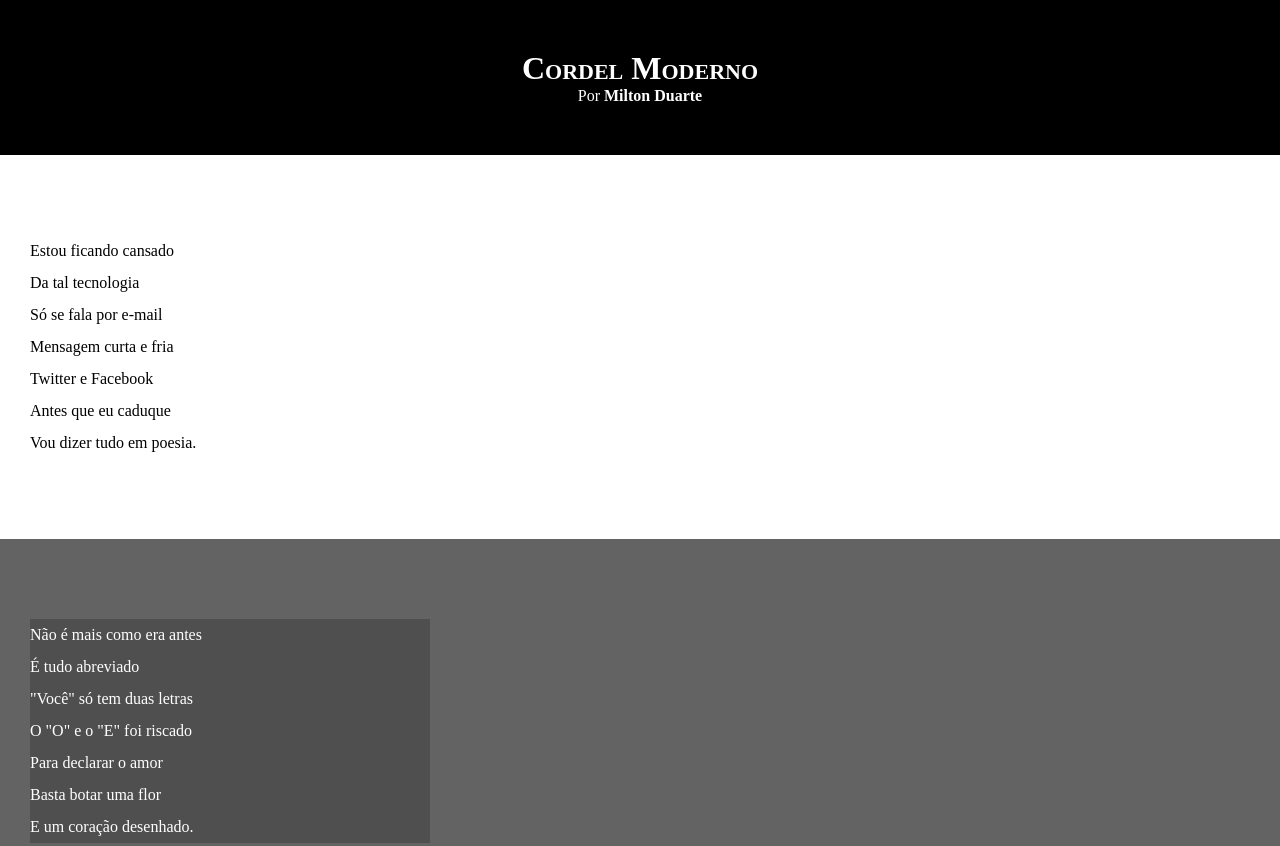
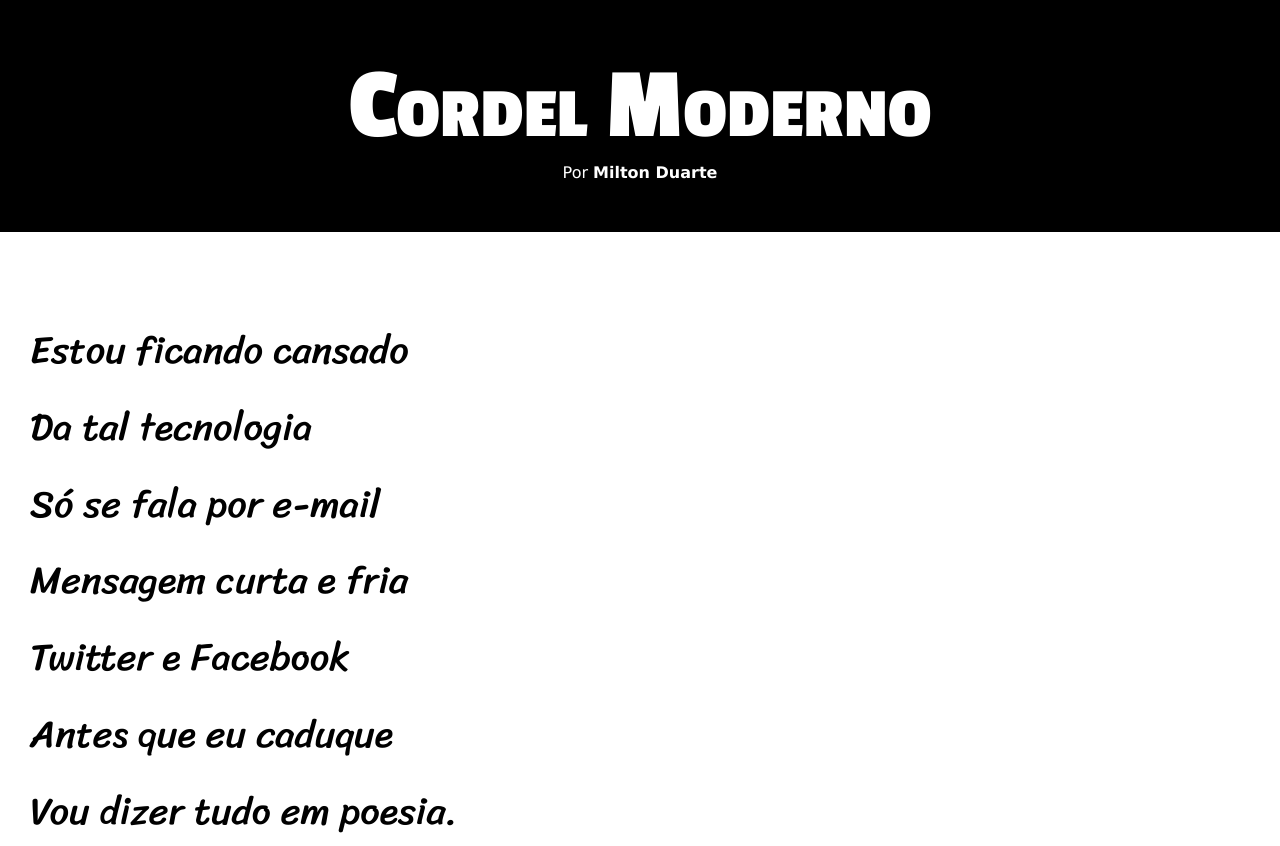
Before and after one commit to alef-tfg/Estudos, a plain HTML site: page HTML_CSS/Exercícios/d012/index.html in a window 1280 px wide. Shown: the top 846 px of the page. Drawn offline with Linux system fonts and the light colour scheme.

Commit message:
Atualização de estilos

```diff
--- a/HTML_CSS/Exercícios/d012/estilo/style.css
+++ b/HTML_CSS/Exercícios/d012/estilo/style.css
@@ -1,4 +1,12 @@
 @charset "UTF-8";
+@import url('https://fonts.googleapis.com/css2?family=Passion+One:wght@400;700;900&display=swap');
+@import url('https://fonts.googleapis.com/css2?family=Sriracha&display=swap');
+
+:root {
+    --fonte1: Verdana, Geneva, Tahoma, sans-serif;
+    --fonte2: 'Passion One', cursive;
+    --fonte3: 'Sriracha', cursice;
+}
 
 * {
     margin: 0px;
@@ -7,6 +15,7 @@
 html, body {
     min-height: 100vh;
     background-color: darkgray;
+    font-family: var(--fonte1);
 }
 
 header {
@@ -19,6 +28,8 @@ header > h1 {
     padding-top: 50px;
     /* text-transform: uppercase; */
     font-variant: small-caps;
+    font-family: var(--fonte2);
+    font-size: 8vw;
 }
 
 header > p {
@@ -40,6 +51,8 @@ section {
     padding-bottom: 10vh;
     line-height: 2em;
     padding-left: 30px;
+    font-family: var(--fonte3);
+    font-size: 3vw;
 }
 
 section.normal {
@@ -53,7 +66,8 @@ section.imagem {
 }
 
 section.imagem > p {
-    width: 400px;
+    display: inline-block;
+    padding: 3vw;
     background-color: rgba(0,0,0, 0.2);
 }
 
```
